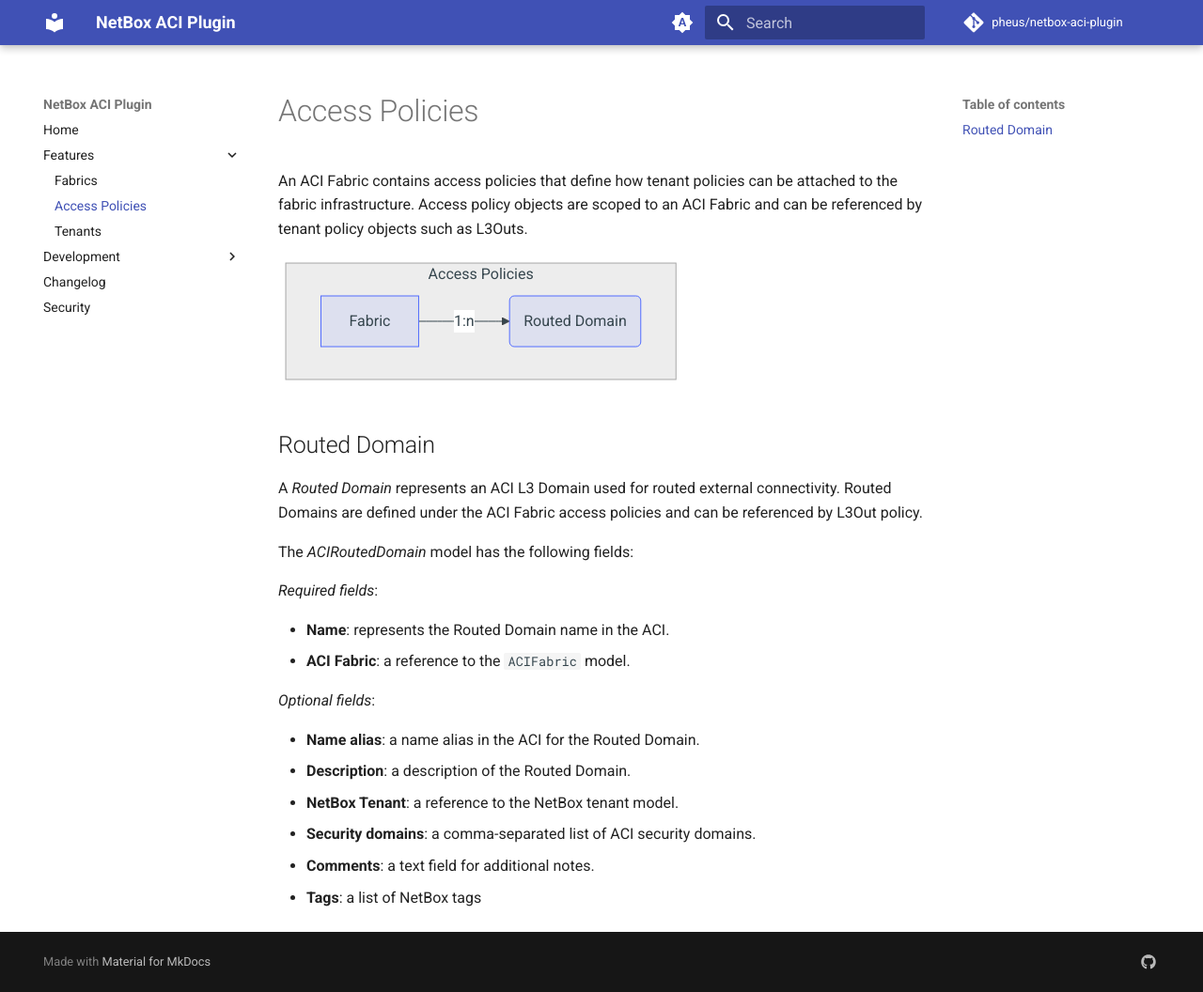
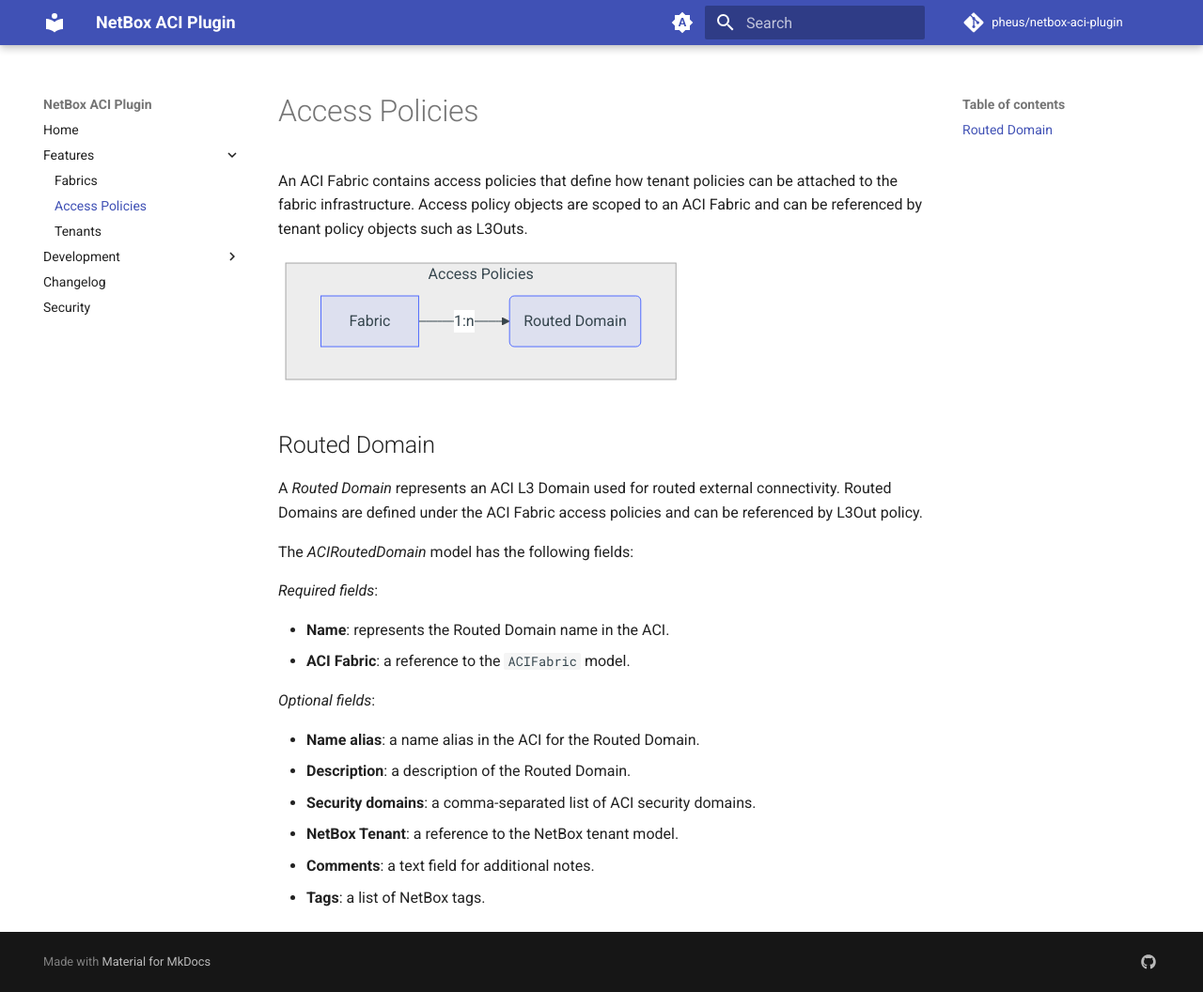
Before and after one commit to pheus/netbox-aci-plugin, an MkDocs documentation site: the page built from docs/features/access_policies.md, in a window 1280 px wide and 1056 px high. Shown: the whole window at 94% size. Built offline with MkDocs 1.6.1 and Material for MkDocs 9.7.7, drawn with Linux system fonts in a browser that asks for light colours; comment, search, counter and statistics services are not loaded.

```diff
--- a/docs/features/access_policies.md
+++ b/docs/features/access_policies.md
@@ -31,7 +31,7 @@ The *ACIRoutedDomain* model has the following fields:
 
 - **Name alias**: a name alias in the ACI for the Routed Domain.
 - **Description**: a description of the Routed Domain.
+- **Security domains**: a comma-separated list of ACI security domains.
 - **NetBox Tenant**: a reference to the NetBox tenant model.
-- **Security domains**: a comma-separated list of ACI security domains.
 - **Comments**: a text field for additional notes.
-- **Tags**: a list of NetBox tags
+- **Tags**: a list of NetBox tags.
```
